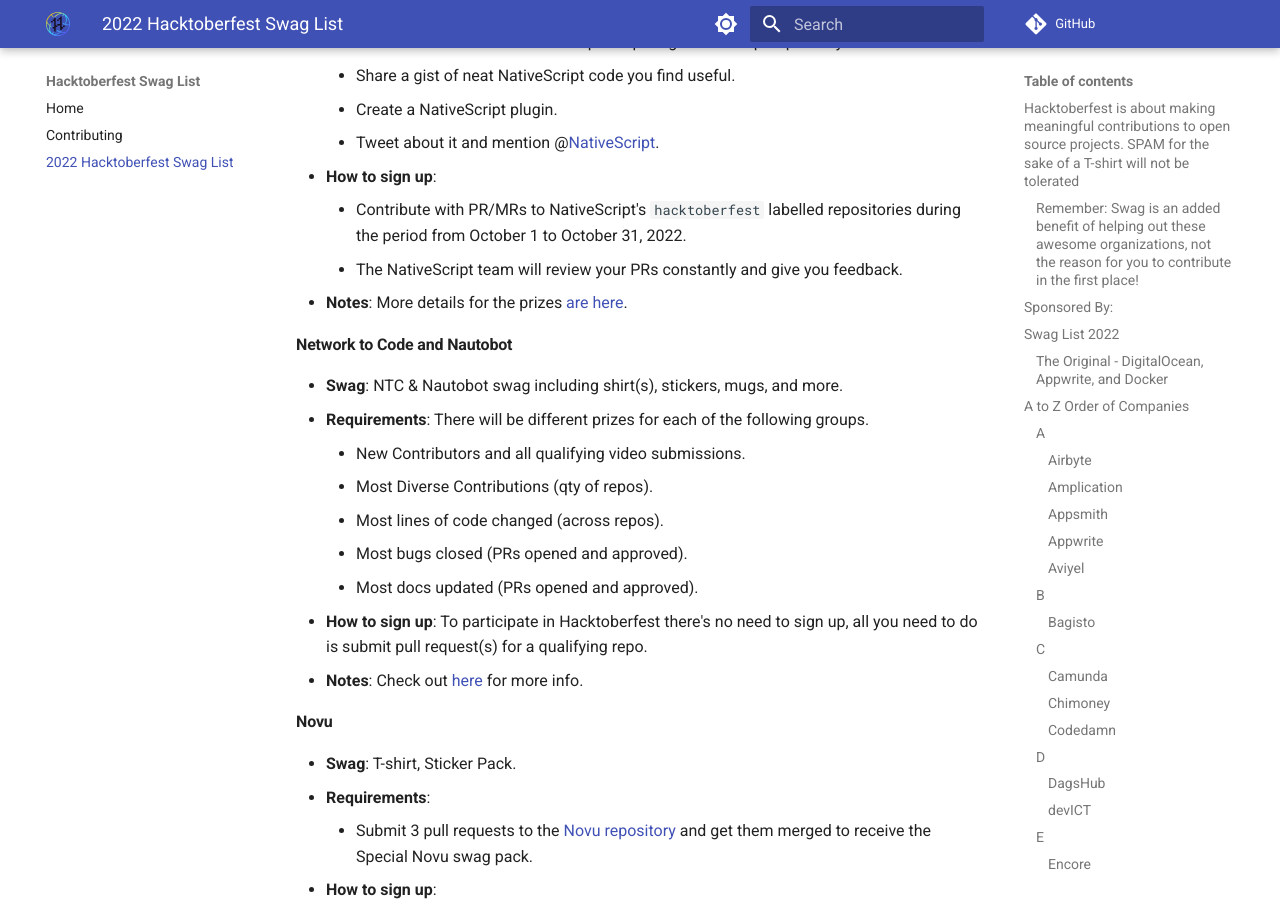
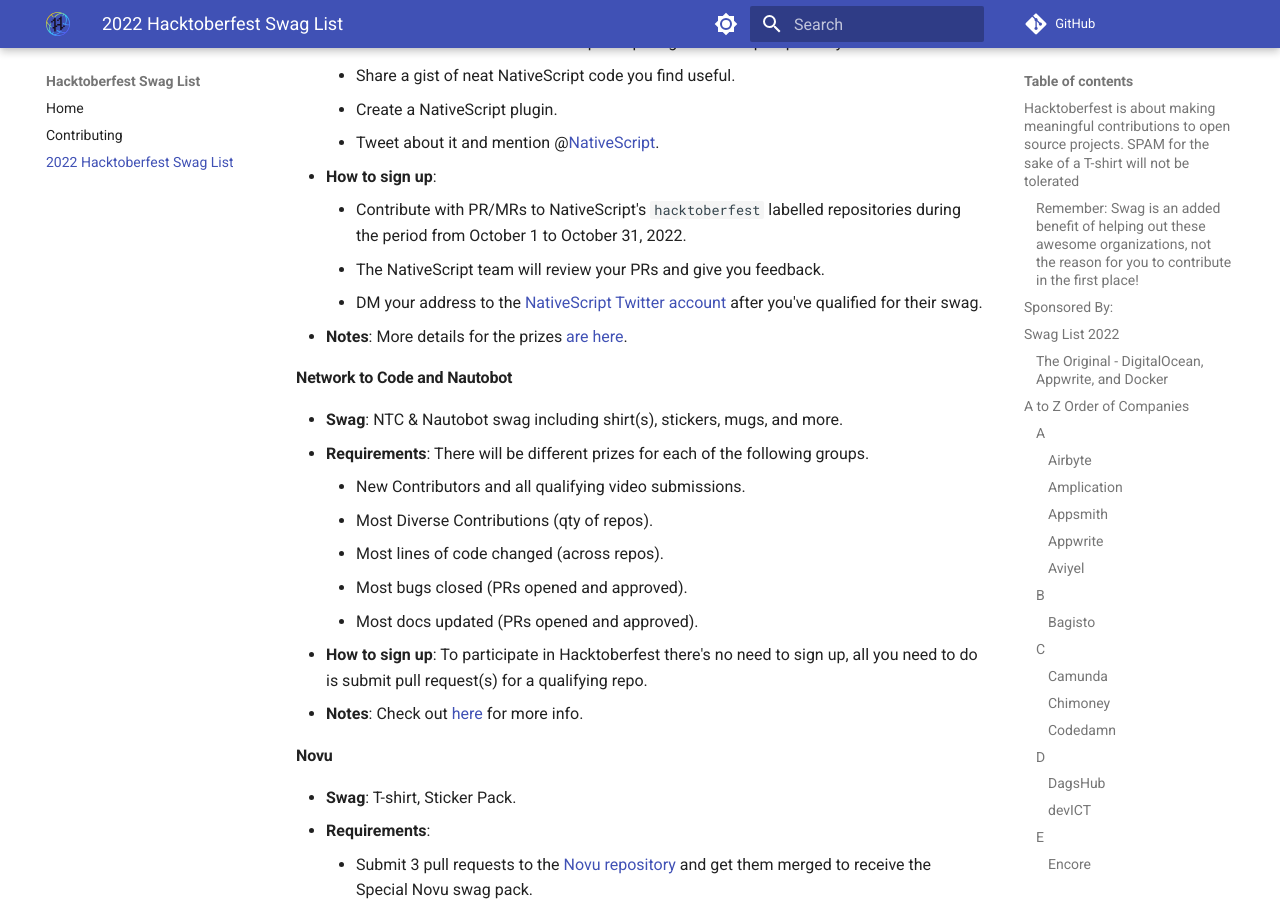
Before and after one commit to crweiner/hacktoberfest-swag-list, an MkDocs documentation site: the page built from docs/list.md, in a window 1280 px wide and 900 px high, scrolled down 11875 px. Built offline with MkDocs 1.6.1 and Material for MkDocs 9.7.7, drawn with Linux system fonts in a browser that asks for light colours; comment, search, counter and statistics services are not loaded.

Commit message:
Update NativeScript

```diff
--- a/docs/list.md
+++ b/docs/list.md
@@ -341,7 +341,8 @@
     - Tweet about it and mention @[NativeScript](https://twitter.com/NativeScript).
 - **How to sign up**:
     - Contribute with PR/MRs to NativeScript's `hacktoberfest` labelled repositories during the period from October 1 to October 31, 2022.
-    - The NativeScript team will review your PRs constantly and give you feedback.
+    - The NativeScript team will review your PRs and give you feedback.
+    - DM your address to the [NativeScript Twitter account](https://twitter.com/NativeScript) after you've qualified for their swag.
 - **Notes**: More details for the prizes [are here](https://twitter.com/NativeScript/status/1577660072150196224).
 
 #### **Network to Code and Nautobot**
```
